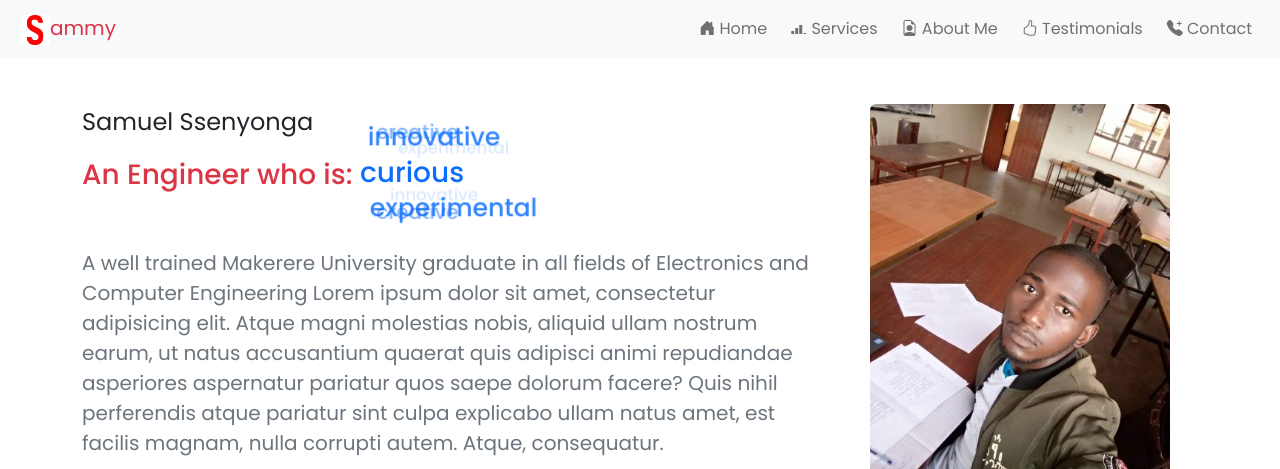
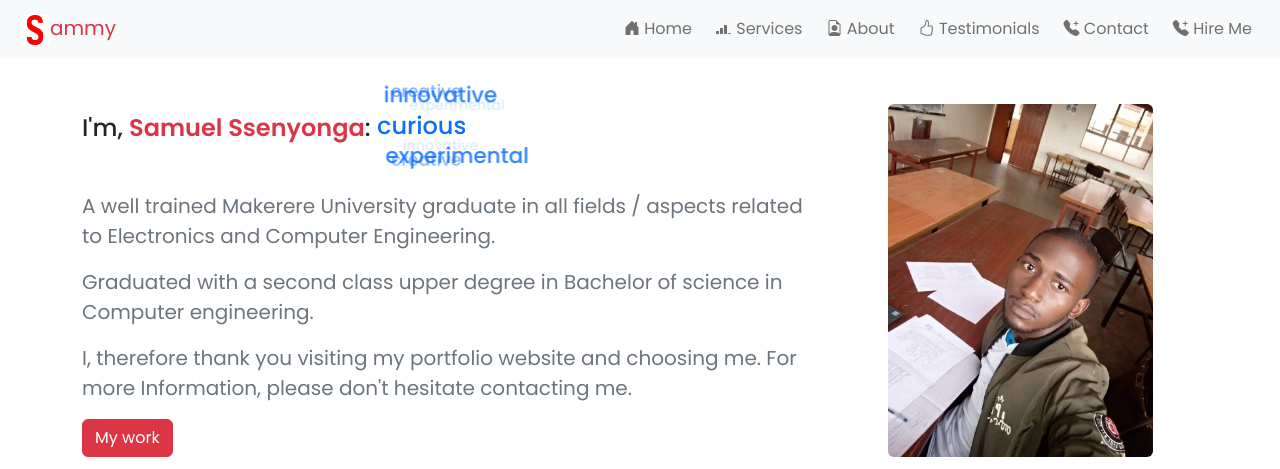
Before and after one commit to zzizer/myPortofolio, a Django app: page / in a window 1280 px wide. Shown: the top 469 px of the page. Run offline with Django 4.2, Linux system fonts and the light colour scheme; some libraries are stand-ins or nearby versions; grey boxes are pictures that could not be loaded.

Commit message:
updated_version

```diff
--- a/templates/index.html
+++ b/templates/index.html
@@ -51,7 +51,7 @@
             </li>
             <li class="nav-item ms-lg-2">
               <a class="nav-link" href="#aboutme"
-                ><i class="bi bi-file-earmark-person"></i> About Me</a
+                ><i class="bi bi-file-earmark-person"></i> About</a
               >
             </li>
 
@@ -65,6 +65,11 @@
                 ><i class="bi bi-telephone-plus-fill"></i> Contact</a
               >
             </li>
+            <li class="nav-item ms-lg-2">
+              <a class="nav-link" href="#contact"
+                ><i class="bi bi-telephone-plus-fill"></i> Hire Me</a
+              >
+            </li>
           </ul>
         </div>
       </div>
@@ -73,10 +78,11 @@
     <!--Home Section-->
     <div id="home" class="container py-2 mt-5">
       <div class="row mt-5">
-        <div class="col-lg-8">
-          <p class="fs-4">Samuel Ssenyonga</p>
-          <h2 class="text-danger fs-3">
-            An Engineer who is:
+        <div class="col-lg-8 mt-2">
+          <h2 class="fs-4 d-inline">
+            I'm, <strong class="text-danger">Samuel Ssenyonga</strong>:
+          </h2>
+          <h2 class="d-inline text-danger fs-4">
             <ul class="word-rotate text-primary">
               <li>creative</li>
               <li>innovative</li>
@@ -88,30 +94,28 @@
               <li>experimental</li>
             </ul>
           </h2>
-          <p class="text-muted fs-5 py-5 mb-1">
-            A well trained Makerere University graduate in all fields of
-            Electronics and Computer Engineering Lorem ipsum dolor sit amet,
-            consectetur adipisicing elit. Atque magni molestias nobis, aliquid
-            ullam nostrum earum, ut natus accusantium quaerat quis adipisci
-            animi repudiandae asperiores aspernatur pariatur quos saepe dolorum
-            facere? Quis nihil perferendis atque pariatur sint culpa explicabo
-            ullam natus amet, est facilis magnam, nulla corrupti autem. Atque,
-            consequatur.
+          <p class="text-muted fs-5 mt-5">
+            A well trained Makerere University graduate in all fields / aspects
+            related to Electronics and Computer Engineering.
           </p>
+          <p class="text-muted fs-5">
+            Graduated with a second class upper degree in Bachelor of science in
+            Computer engineering.
+          </p>
+          <p class="text-muted fs-5">
+            I, therefore thank you visiting my portfolio website and choosing
+            me. For more Information, please don't hesitate contacting me.
+          </p>
+          <button class="btn btn-danger">My work</button>
         </div>
-        <div class="col-lg-4">
+        <div class="col-lg-4 d-none d-lg-block">
           <div class="text-lg-center">
             <img
               class="img-fluid rounded"
-              style="width: 300px"
+              style="width: 265px"
               src="{% static 'images/mine.jpg' %}"
               alt=""
             />
-          </div>
-        </div>
-        <div class="row">
-          <div class="col-lg-12">
-            <button class="btn btn-danger mt-3">My work</button>
           </div>
         </div>
       </div>
@@ -186,7 +190,7 @@
 
     <!--About me Section-->
     <section id="aboutme" class="mb-5">
-      <h2 class="text-center">About Me</h2>
+      <h2 class="text-center">About</h2>
       <div class="container">
         <div class="row text-center">
           <div class="col-lg-6">
@@ -209,8 +213,10 @@
             <div class="row">
               <p class="text-muted fs-5">For More Information</p>
               <div class="col-4">
-                <a href="documents/CV.pdf" class="btn btn-danger mb-3"
-                  ><i class="bi bi-download"></i> My C.V</a
+                <a
+                  href="{% static 'documents/CV.pdf' %}"
+                  class="btn btn-danger mb-3"
+                  ><i class="bi bi-download"></i> Download C.V</a
                 >
               </div>
               <div class="col-4">
```
